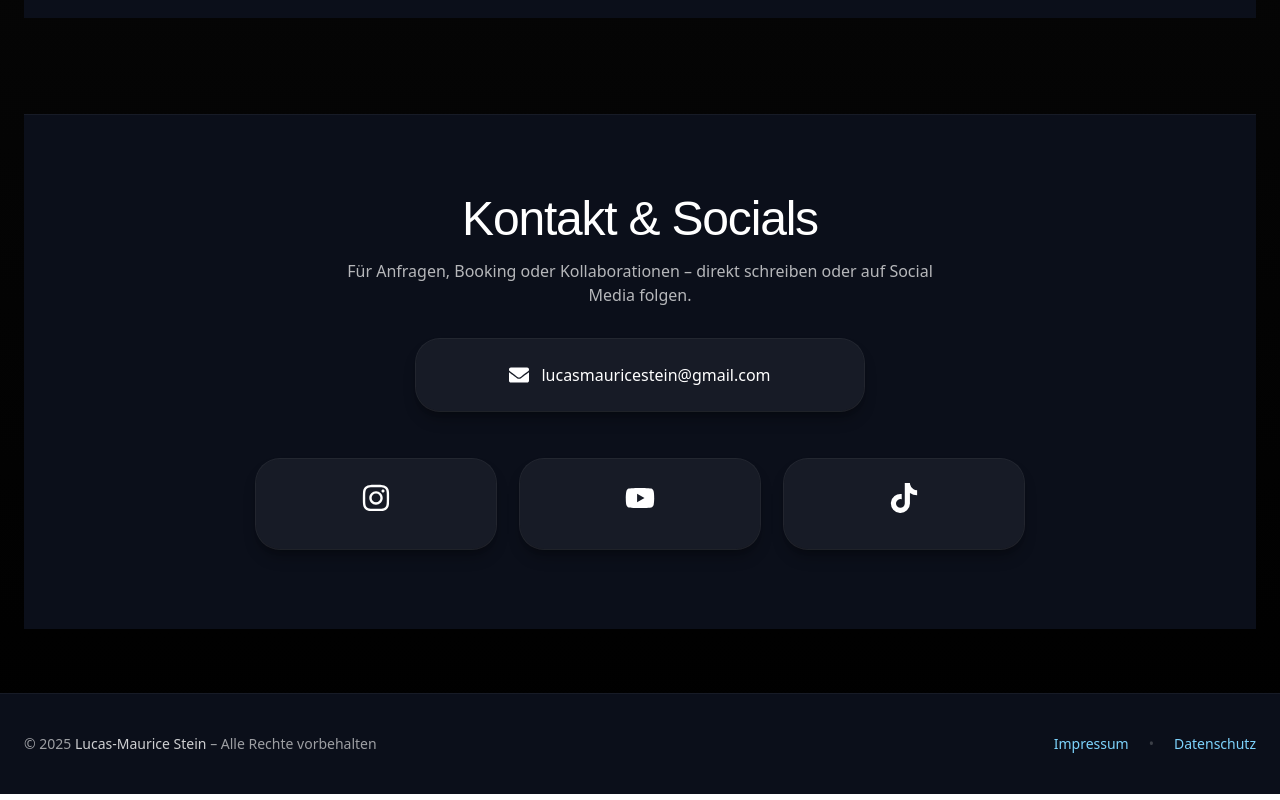
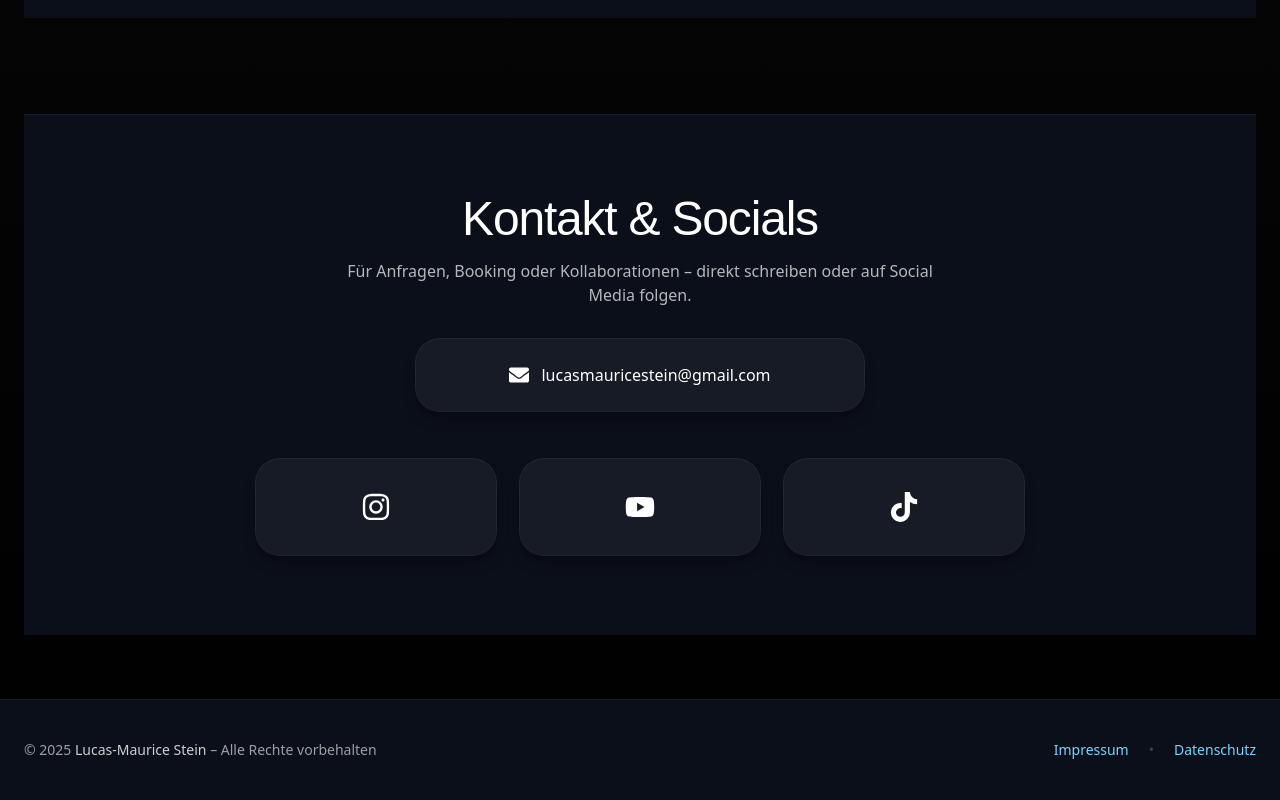
Before and after one commit to Lucas-MStein/swish41, a React (Vite) app: page / in a window 1280 px wide. Shown: the part 2463-3263 px from the top of the page. Built offline with nearby package versions, Linux system fonts and the light colour scheme; a web font is replaced by a local one.

Commit message:
adjusted contact section icons

```diff
--- a/src/components/Contact.jsx
+++ b/src/components/Contact.jsx
@@ -27,6 +27,7 @@ const Contact = () => {
         >
             <div className="container text-center">
 
+                {/* Headline */}
                 <h2 className="font-display text-4xl md:text-5xl tracking-tight">
                     Kontakt & Socials
                 </h2>
@@ -35,6 +36,7 @@ const Contact = () => {
                     Für Anfragen, Booking oder Kollaborationen – direkt schreiben oder auf Social Media folgen.
                 </p>
 
+                {/* Email CTA */}
                 <div className="mt-8 max-w-md mx-auto">
                     <a
                         href="mailto:lucasmauricestein@gmail.com"
@@ -51,22 +53,20 @@ const Contact = () => {
 
                 {/* Social Cards */}
                 <div className="mt-12 grid grid-cols-1 sm:grid-cols-3 gap-6 max-w-3xl mx-auto">
-                    {socials.map((social) => {
+                    {socials.map((social, index) => {
                         const Icon = social.icon;
+
                         return (
                             <a
-                                key={social.name}
+                                key={index}
                                 href={social.url}
                                 target="_blank"
                                 rel="noopener noreferrer"
-                                className={`flex flex-col items-center justify-center gap-3 p-6 rounded-2xl
+                                className={`flex items-center justify-center h-24 rounded-2xl
                 bg-white/5 ring-1 ring-white/10 shadow-lg shadow-black/30
                 transition ${social.hover}`}
                             >
                                 <Icon className="text-3xl" />
-                                <span className="text-sm font-medium">
-                  {social.name}
-                </span>
                             </a>
                         );
                     })}
```
Lines whose indentation alone changed are shown as unchanged.
